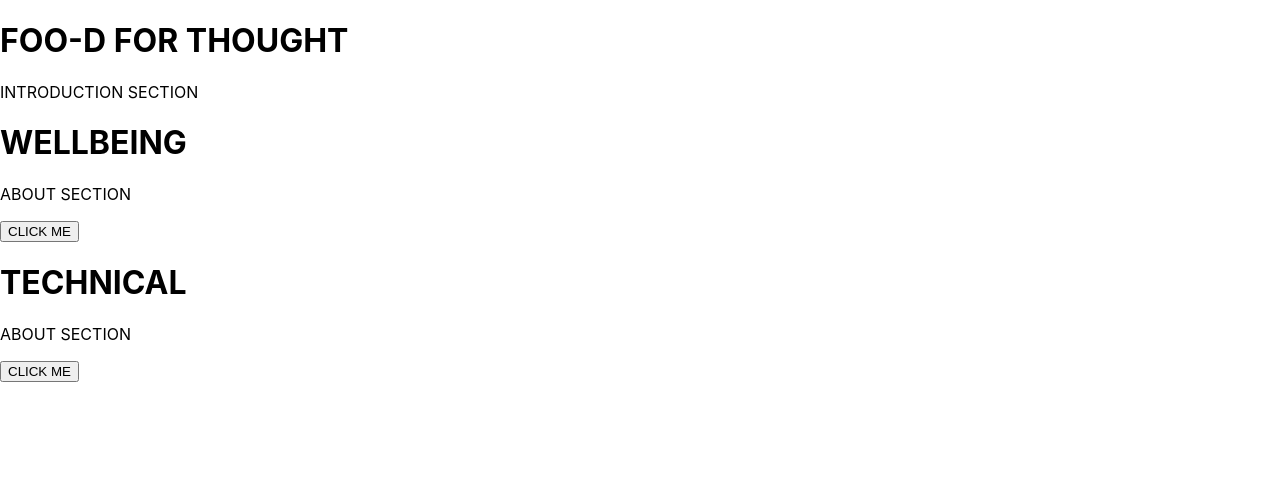
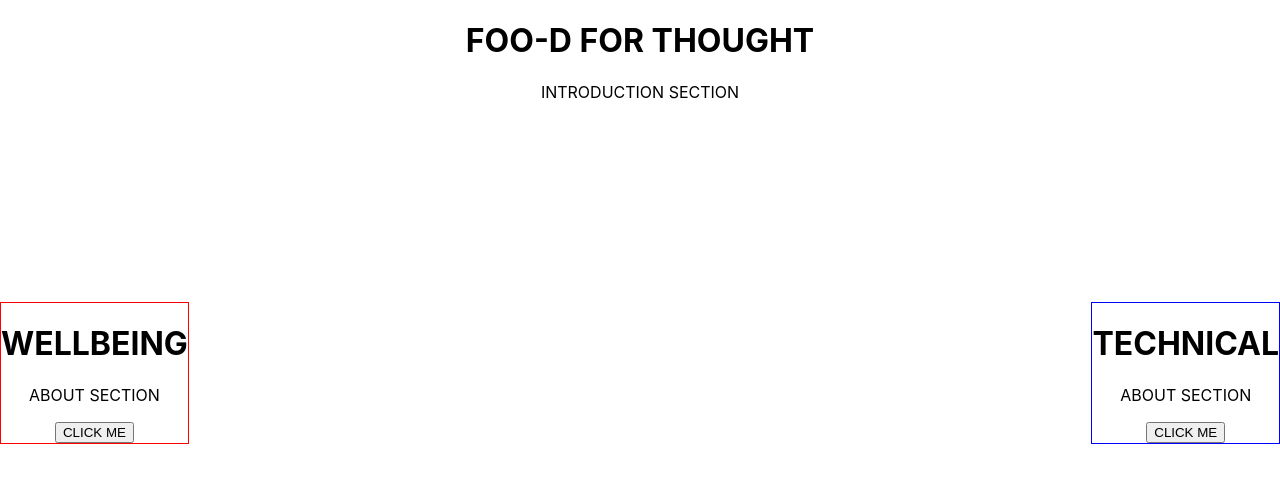
Before and after one commit to SchoolOfCode/w9_frontend-project-neemo-ryan-harry-mino, a React app: page / in a window 1280 px wide. Built offline with nearby package versions, Linux system fonts and the light colour scheme.

Commit message:
home css added

```diff
--- a/src/Components/App/App.css
+++ b/src/Components/App/App.css
@@ -1,3 +1,16 @@
-.App {
+.mainTitle {
+  text-align: center;
+  margin-bottom: 200px;
+}
+
+.wellbeignSection {
+  float: left;
+  border: 1px solid red;
   text-align: center;
 }
+
+.technicalSection {
+  float: right;
+  border: 1px solid blue;
+  text-align: center;
+}
--- a/src/Components/App/App.js
+++ b/src/Components/App/App.js
@@ -3,16 +3,15 @@ import './App.css';
 function App() {
   return (
     <div>
-      <div>
+      <div className='mainTitle'>
         <h1> FOO-D FOR THOUGHT
-
         </h1>
         <p>
           INTRODUCTION SECTION
         </p>
 
       </div>
-      <div>
+      <div className='wellbeignSection'>
         <h1> WELLBEING </h1>
         <p>
           ABOUT SECTION
@@ -21,7 +20,7 @@ function App() {
         CLICK ME
         </button>
     </div>
-    <div>
+    <div className='technicalSection'>
         <h1> TECHNICAL </h1>
         <p>
           ABOUT SECTION
```
Also changed, not shown: src/Components/App/Home/Home.css (added), src/Components/App/Home/Home.js (added).
